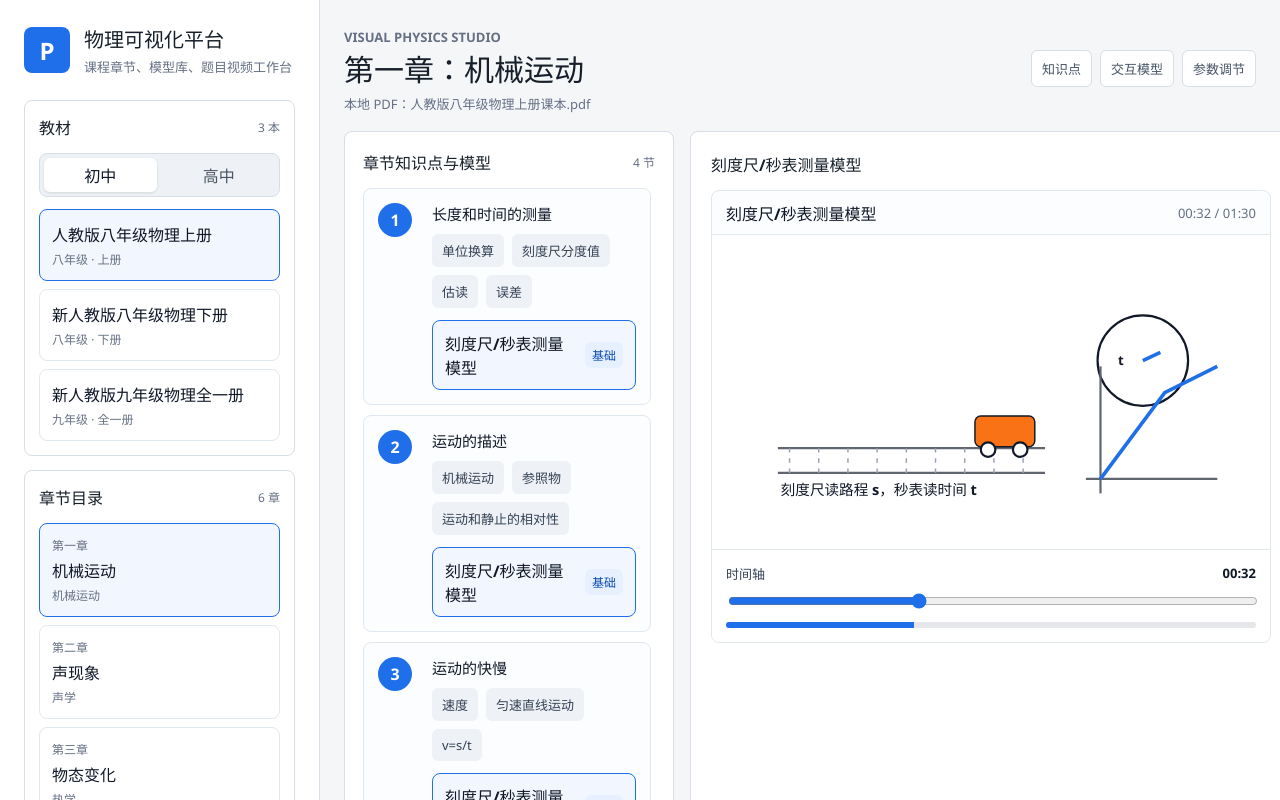
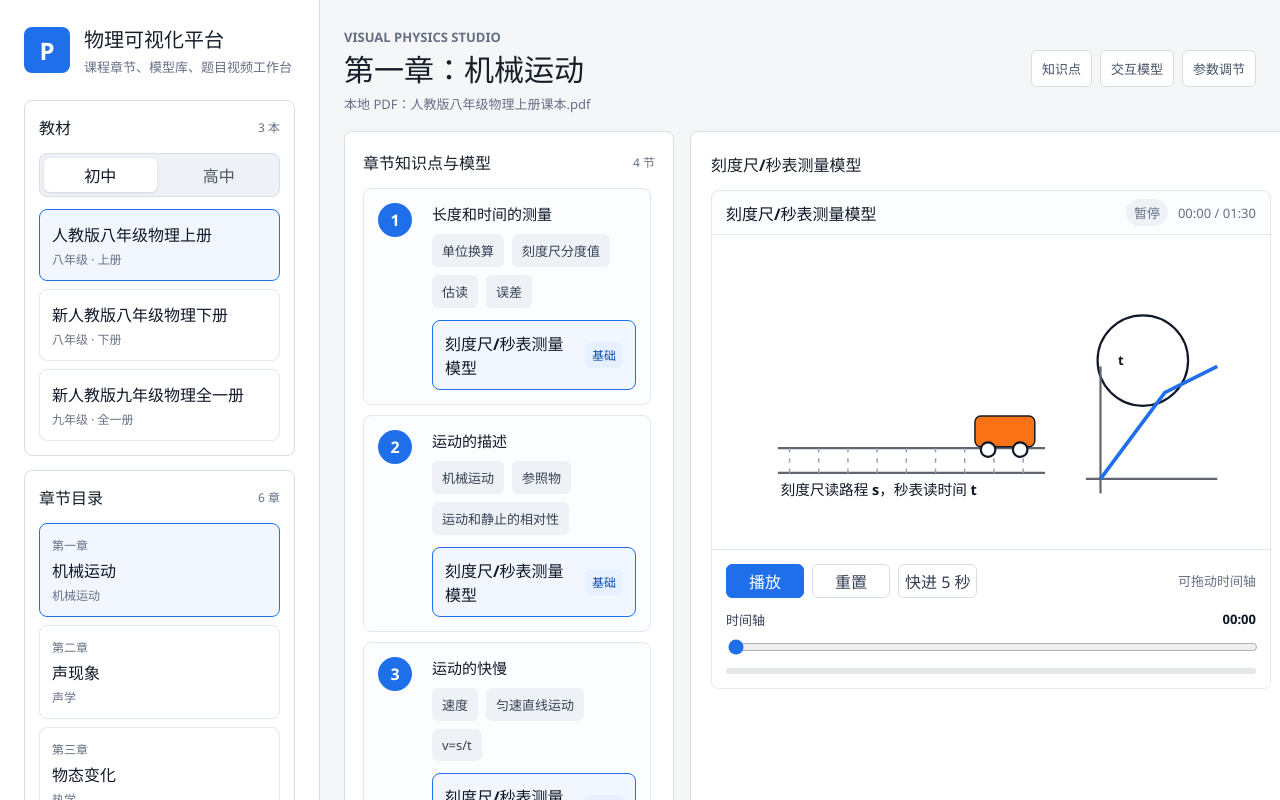
Before and after one commit to githubstudy123456/physics-visual-platform, a React (Vite) app: page / in a window 1280 px wide. Shown: the top 800 px of the page. Built offline with nearby package versions, Linux system fonts and the light colour scheme.

Commit message:
Add simulator playback controls

```diff
--- a/src/App.css
+++ b/src/App.css
@@ -779,9 +779,28 @@ button {
   color: #101828;
 }
 
+.preview-toolbar div {
+  display: flex;
+  align-items: center;
+  gap: 10px;
+}
+
 .preview-toolbar span {
   color: #667085;
   font-size: 13px;
+}
+
+.play-state {
+  padding: 4px 8px;
+  border-radius: 999px;
+  background: #eef2f6;
+  color: #475467;
+  font-weight: 800;
+}
+
+.play-state.active {
+  background: #e9f7ef;
+  color: #087443;
 }
 
 .explainer-preview .visual-canvas {
@@ -793,6 +812,41 @@ button {
   padding: 14px;
   border-top: 1px solid #e1e7ef;
   background: #ffffff;
+}
+
+.playback-row {
+  display: flex;
+  align-items: center;
+  gap: 8px;
+  flex-wrap: wrap;
+  margin-bottom: 12px;
+}
+
+.play-button,
+.ghost-button {
+  min-width: 78px;
+  height: 34px;
+  border-radius: 6px;
+  cursor: pointer;
+}
+
+.play-button {
+  border: 1px solid #1f6feb;
+  background: #1f6feb;
+  color: #ffffff;
+  font-weight: 800;
+}
+
+.ghost-button {
+  border: 1px solid #d8dee6;
+  background: #ffffff;
+  color: #344054;
+}
+
+.playback-status {
+  margin-left: auto;
+  color: #667085;
+  font-size: 13px;
 }
 
 .timeline-control label,
--- a/src/App.tsx
+++ b/src/App.tsx
@@ -1,4 +1,4 @@
-import { useMemo, useState } from 'react'
+import { useEffect, useMemo, useState } from 'react'
 import { Bodies, Body, Composite, Engine } from 'matter-js'
 import {
   books,
@@ -30,8 +30,10 @@ type ParamControl = {
   unit: string
 }
 
+const modelDurationSeconds = 90
+
 const defaultParams: SimParams = {
-  time: 32,
+  time: 0,
   angle: 30,
   force: 60,
   voltage: 6,
@@ -212,13 +214,55 @@ function App() {
 
 function ModelExplainer({ template, chapter }: { template: ModelTemplate; chapter: Chapter }) {
   const [params, setParams] = useState<SimParams>(defaultParams)
+  const [isPlaying, setIsPlaying] = useState(false)
   const explainer = buildModelExplainer(template, chapter)
   const activeStepIndex = getActiveStepIndex(params.time, explainer.steps)
   const controls = getParamControls(template)
   const observations = getObservations(template, params)
 
+  useEffect(() => {
+    if (!isPlaying) {
+      return undefined
+    }
+
+    if (params.time >= modelDurationSeconds) {
+      const stopTimer = window.setTimeout(() => setIsPlaying(false), 0)
+      return () => window.clearTimeout(stopTimer)
+    }
+
+    const timer = window.setTimeout(() => {
+      setParams((current) => {
+        return { ...current, time: Math.min(modelDurationSeconds, current.time + 1) }
+      })
+    }, 260)
+
+    return () => window.clearTimeout(timer)
+  }, [isPlaying, params.time])
+
   function updateParam(key: keyof SimParams, value: number) {
+    if (key === 'time') {
+      setIsPlaying(false)
+    }
     setParams((current) => ({ ...current, [key]: value }))
+  }
+
+  function togglePlayback() {
+    setIsPlaying((current) => {
+      if (!current && params.time >= modelDurationSeconds) {
+        setParams((state) => ({ ...state, time: 0 }))
+      }
+      return !current
+    })
+  }
+
+  function resetPlayback() {
+    setIsPlaying(false)
+    setParams((current) => ({ ...current, time: 0 }))
+  }
+
+  function stepForward() {
+    setIsPlaying(false)
+    setParams((current) => ({ ...current, time: Math.min(modelDurationSeconds, current.time + 5) }))
   }
 
   return (
@@ -231,10 +275,27 @@ function ModelExplainer({ template, chapter }: { template: ModelTemplate; chapte
         <div className="explainer-preview">
           <div className="preview-toolbar">
             <strong>{template.title}</strong>
-            <span>{formatSeconds(params.time)} / 01:30</span>
+            <div>
+              <span className={isPlaying ? 'play-state active' : 'play-state'}>
+                {isPlaying ? '播放中' : '暂停'}
+              </span>
+              <span>{formatSeconds(params.time)} / 01:30</span>
+            </div>
           </div>
           <PhysicsCanvas template={template} params={params} />
           <div className="timeline-control">
+            <div className="playback-row">
+              <button type="button" className="play-button" onClick={togglePlayback}>
+                {isPlaying ? '暂停' : '播放'}
+              </button>
+              <button type="button" className="ghost-button" onClick={resetPlayback}>
+                重置
+              </button>
+              <button type="button" className="ghost-button" onClick={stepForward}>
+                快进 5 秒
+              </button>
+              <span className="playback-status">{isPlaying ? '自动演示中' : '可拖动时间轴'}</span>
+            </div>
             <label htmlFor="model-time">
               <span>时间轴</span>
               <strong>{formatSeconds(params.time)}</strong>
@@ -243,13 +304,13 @@ function ModelExplainer({ template, chapter }: { template: ModelTemplate; chapte
               id="model-time"
               type="range"
               min="0"
-              max="90"
+              max={modelDurationSeconds}
               step="1"
               value={params.time}
               onChange={(event) => updateParam('time', Number(event.target.value))}
             />
             <div className="timeline-progress" aria-hidden="true">
-              <span style={{ width: `${(params.time / 90) * 100}%` }} />
+              <span style={{ width: `${(params.time / modelDurationSeconds) * 100}%` }} />
             </div>
           </div>
         </div>
```
